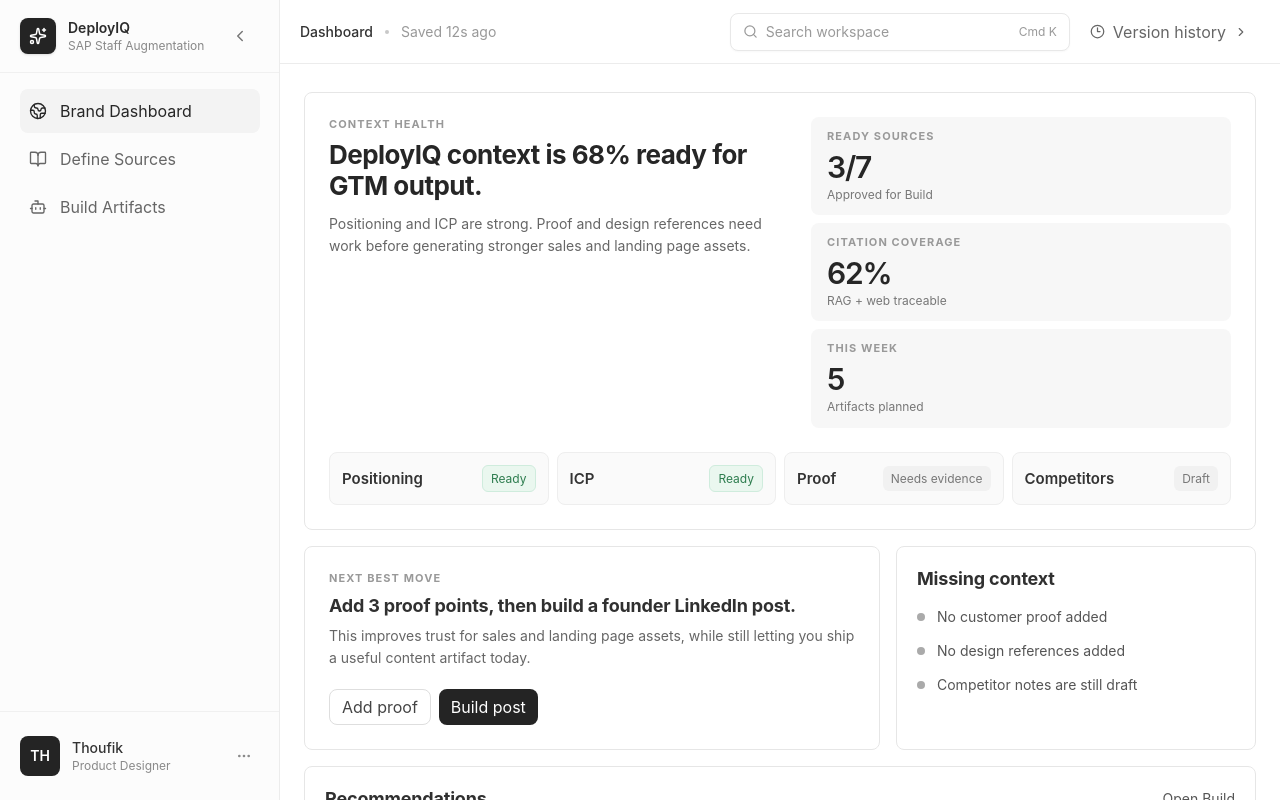
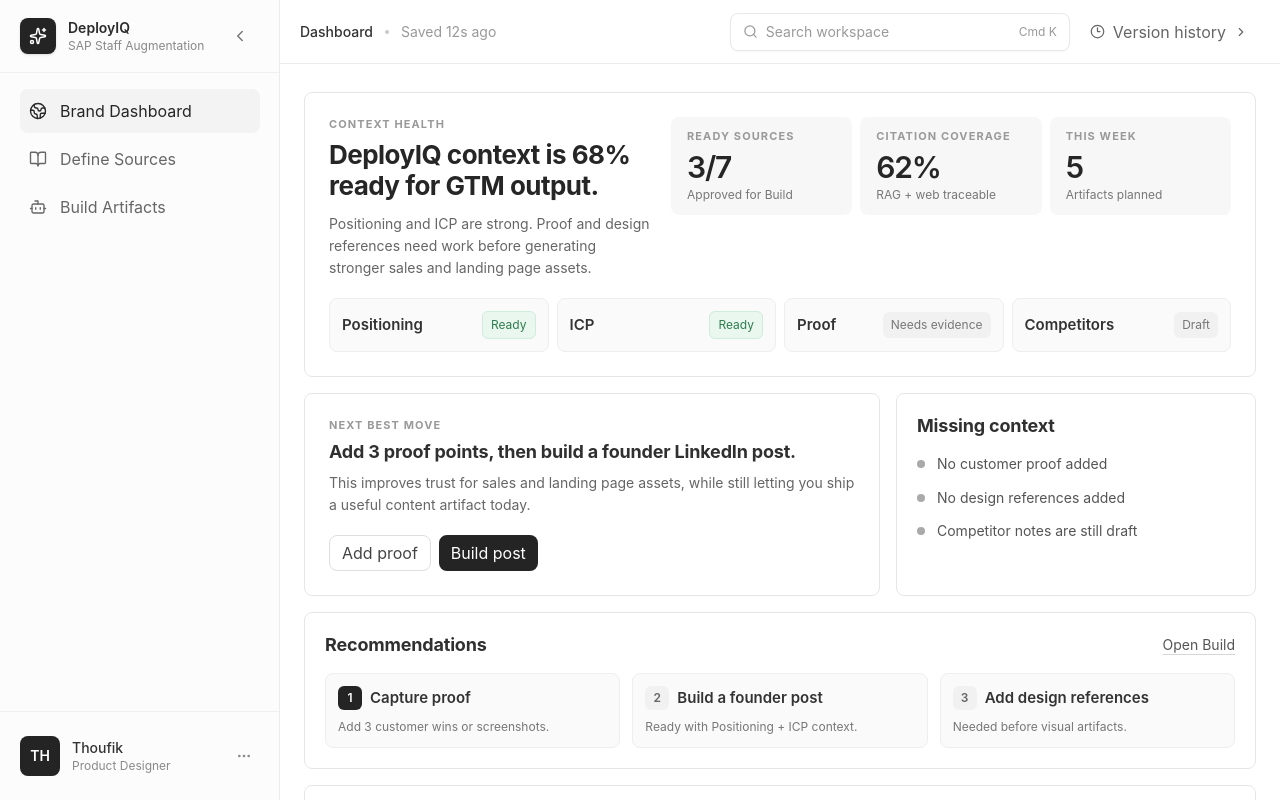
Before and after one commit to Thoufik001/Startup-OS, a React (Vite) app: page / in a window 1280 px wide. Built offline with nearby package versions, Linux system fonts and the light colour scheme.

Commit message:
Improve dashboard metric layout

```diff
--- a/src/App.jsx
+++ b/src/App.jsx
@@ -478,7 +478,7 @@
   return (
     <div className="mx-auto min-h-full max-w-[1120px] px-4 py-5 pb-24 sm:px-6 lg:py-7">
       <section className="rounded-lg border border-[#e6e6e6] bg-white p-5 sm:p-6">
-        <div className="grid gap-6 lg:grid-cols-[minmax(0,1fr)_420px] lg:items-start">
+        <div className="grid gap-5 xl:grid-cols-[minmax(0,1fr)_560px] xl:items-start">
           <div>
             <div className="type-label text-[#999]">Context health</div>
             <h1 className="type-page-title mt-2 max-w-[720px] text-[#262626]">
@@ -488,7 +488,7 @@
               Positioning and ICP are strong. Proof and design references need work before generating stronger sales and landing page assets.
             </p>
           </div>
-          <div className="grid gap-2 sm:grid-cols-3 lg:grid-cols-1">
+          <div className="grid gap-2 sm:grid-cols-3">
             {keyMetrics.map((metric) => (
               <div key={metric.label} className="rounded-lg bg-[#f7f7f7] px-4 py-3">
                 <div className="type-label text-[#999]">{metric.label}</div>
@@ -499,7 +499,7 @@
           </div>
         </div>
 
-        <div className="mt-6 grid gap-2 sm:grid-cols-2 lg:grid-cols-4">
+        <div className="mt-5 grid gap-2 sm:grid-cols-2 lg:grid-cols-4">
           {healthItems.map((item) => (
             <button key={item.label} onClick={() => setActive("define")} className="flex items-center justify-between gap-3 rounded-lg border border-[#eeeeee] bg-[#fafafa] px-3 py-3 text-left transition hover:bg-white">
               <span className="type-card-title text-[#333]">{item.label}</span>
```
